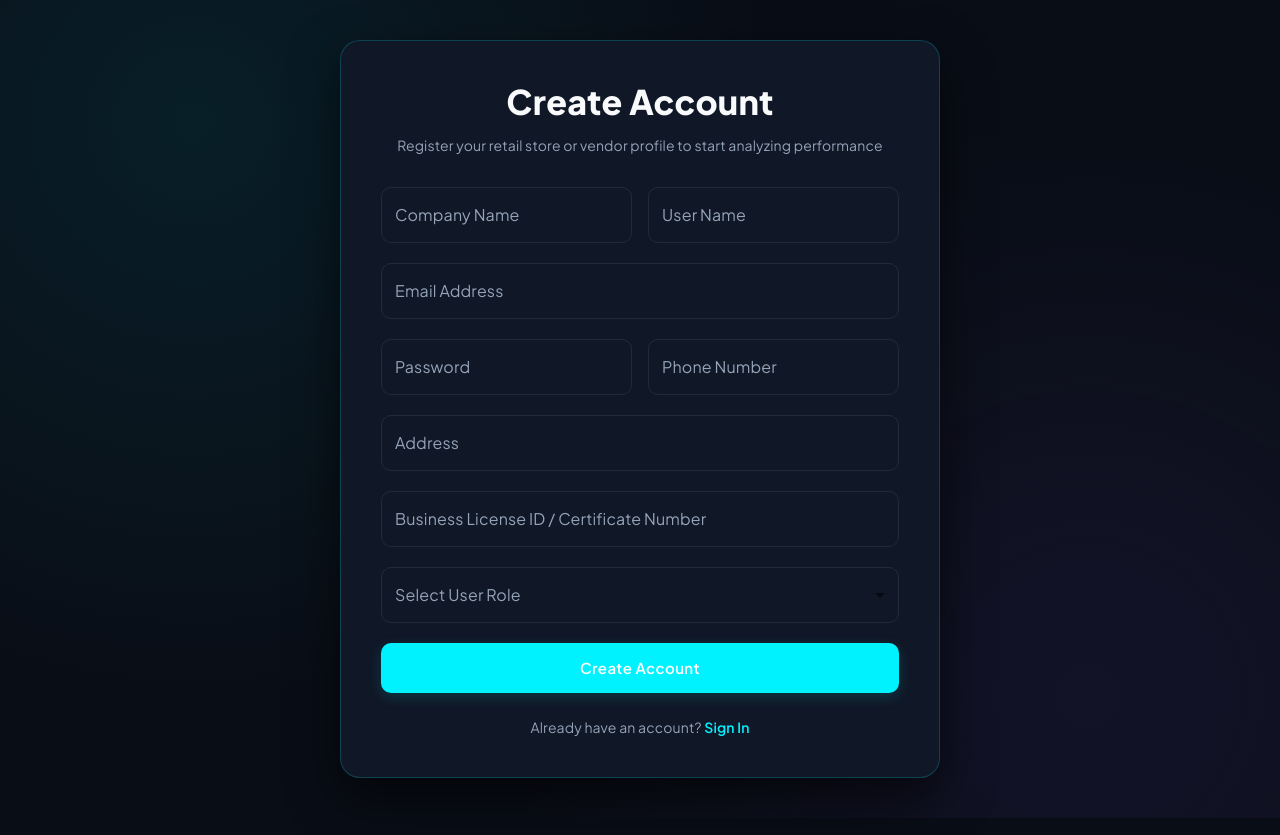
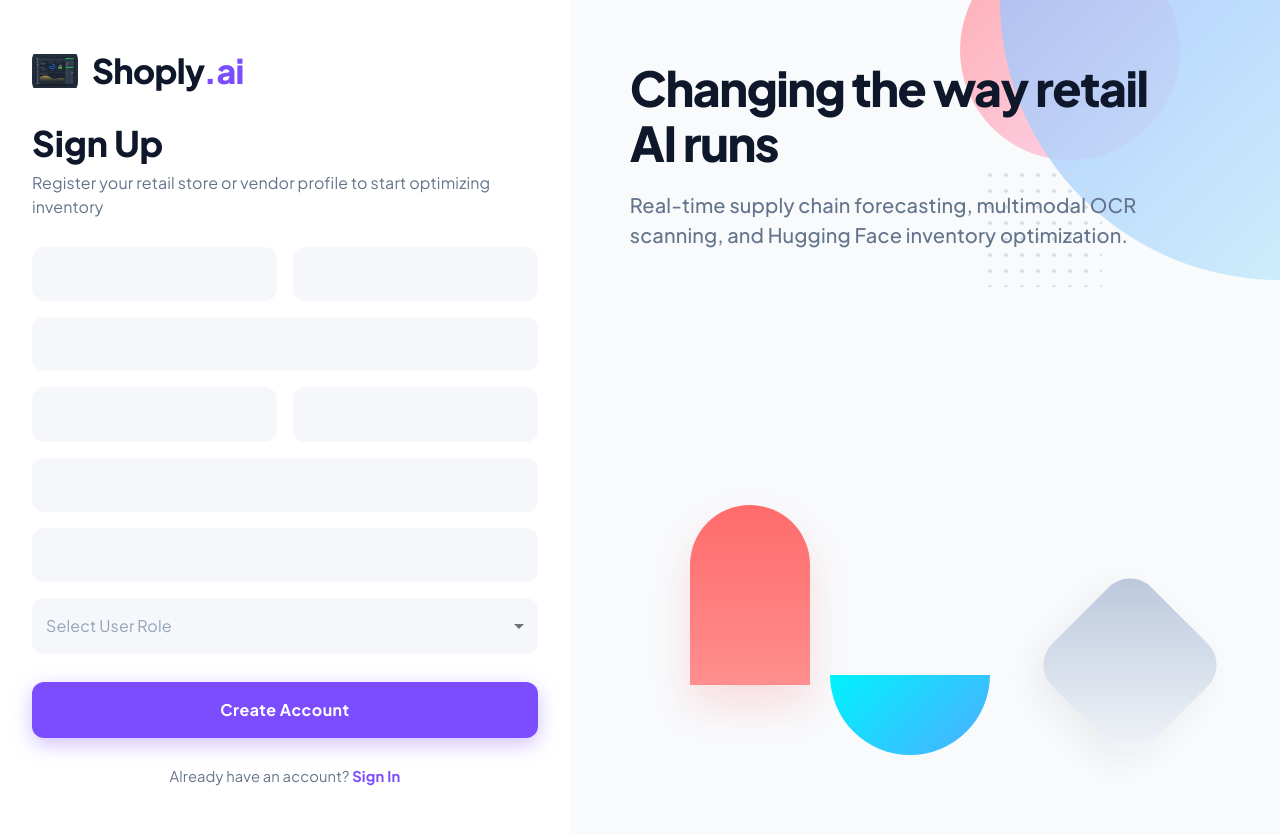
Before and after one commit to harshith0406/LushHushShine, a React (Vite) app in the folder frontend/: page /register in a window 1280 px wide. Built offline with nearby package versions, Linux system fonts and the light colour scheme; no server answers.

Commit message:
Unify Register page design with split-screen layout, expand form width, remove Google login, and refine logo rendering

```diff
--- a/frontend/src/pages/Login.jsx
+++ b/frontend/src/pages/Login.jsx
@@ -42,88 +42,58 @@ const Login = () => {
 
   return (
     <Box style={{ display: 'flex', minHeight: '100vh', width: '100vw', backgroundColor: '#ffffff', color: '#0f172a' }}>
-      {/* Left Column - Login Form */}
+      {/* Left Column - Expanded Login Form */}
       <Box
         style={{
-          flex: '1',
+          flex: '1.2',
           display: 'flex',
           flexDirection: 'column',
           justifyContent: 'center',
           alignItems: 'center',
-          padding: '48px',
-          maxWidth: '560px',
-          margin: '0 auto'
+          padding: '48px 32px'
         }}
       >
-        <Box style={{ width: '100%', maxWidth: '380px' }}>
+        <Box style={{ width: '100%', maxWidth: '480px' }}>
           {/* Brand Logo Header */}
-          <Box display="flex" alignItems="center" gap="12px" marginBottom="36px">
-            <img
-              src="/logo.png"
-              alt="Shoply.ai Logo"
-              style={{ width: '42px', height: '42px', objectFit: 'contain' }}
-            />
-            <Typography variant="h5" style={{ fontWeight: 800, fontFamily: 'var(--font-family)', color: '#0f172a', letterSpacing: '-0.02em' }}>
+          <Box display="flex" alignItems="center" gap="14px" marginBottom="36px">
+            <Box
+              style={{
+                width: '46px',
+                height: '46px',
+                borderRadius: '12px',
+                overflow: 'hidden',
+                display: 'flex',
+                alignItems: 'center',
+                justifyContent: 'center',
+                backgroundColor: '#ffffff'
+              }}
+            >
+              <img
+                src="/logo.png"
+                alt="Shoply.ai Logo"
+                style={{ width: '100%', height: '100%', objectFit: 'contain', mixBlendMode: 'multiply' }}
+              />
+            </Box>
+            <Typography variant="h4" style={{ fontWeight: 800, fontFamily: 'var(--font-family)', color: '#0f172a', letterSpacing: '-0.02em' }}>
               Shoply<span style={{ color: '#7c4dff' }}>.ai</span>
             </Typography>
           </Box>
 
-          <Typography variant="h4" style={{ fontWeight: 800, fontFamily: 'var(--font-family)', color: '#0f172a', marginBottom: '24px' }}>
+          <Typography variant="h3" style={{ fontWeight: 800, fontFamily: 'var(--font-family)', color: '#0f172a', marginBottom: '8px', fontSize: '2.2rem' }}>
             Login
           </Typography>
-
-          {/* Google Login Button */}
-          <Button
-            variant="outlined"
-            fullWidth
-            onClick={() => {
-              // Quick demo login
-              login('demo@shoply.ai', 'password123');
-              navigate('/');
-            }}
-            style={{
-              textTransform: 'none',
-              borderRadius: '10px',
-              padding: '10px',
-              borderColor: '#e2e8f0',
-              color: '#1e293b',
-              fontWeight: 600,
-              fontFamily: 'var(--font-family)',
-              marginBottom: '24px',
-              backgroundColor: '#ffffff',
-              boxShadow: '0 2px 8px rgba(0,0,0,0.03)',
-              display: 'flex',
-              gap: '12px',
-              alignItems: 'center',
-              justifyContent: 'center'
-            }}
-          >
-            <svg width="18" height="18" viewBox="0 0 18 18">
-              <path fill="#4285F4" d="M17.64 9.2c0-.74-.06-1.28-.19-1.84H9v3.34h4.96c-.1.83-.64 2.08-1.84 2.92l2.84 2.2c1.7-1.57 2.68-3.88 2.68-6.62z"/>
-              <path fill="#34A853" d="M9 18c2.43 0 4.47-.8 5.96-2.18l-2.84-2.2c-.76.53-1.78.9-3.12.9-2.38 0-4.41-1.57-5.13-3.74L.97 13.04C2.45 15.98 5.48 18 9 18z"/>
-              <path fill="#FBBC05" d="M3.87 10.78c-.19-.53-.3-1.1-.3-1.78s.11-1.25.3-1.78L.97 4.96C.35 6.18 0 7.55 0 9s.35 2.82.97 4.04l2.9-2.26z"/>
-              <path fill="#EA4335" d="M9 3.58c1.32 0 2.5.45 3.44 1.35l2.58-2.58C13.46.89 11.43 0 9 0 5.48 0 2.45 2.02.97 4.96l2.9 2.26C4.59 5.15 6.62 3.58 9 3.58z"/>
-            </svg>
-            Sign in with Google
-          </Button>
-
-          {/* Divider */}
-          <Box display="flex" alignItems="center" marginBottom="24px">
-            <Box style={{ flex: 1, height: '1px', backgroundColor: '#e2e8f0' }} />
-            <Typography variant="caption" style={{ color: '#94a3b8', padding: '0 12px', fontFamily: 'var(--font-family)' }}>
-              Or sign in with email
-            </Typography>
-            <Box style={{ flex: 1, height: '1px', backgroundColor: '#e2e8f0' }} />
-          </Box>
+          <Typography variant="body1" style={{ color: '#64748b', marginBottom: '32px', fontFamily: 'var(--font-family)' }}>
+            Welcome back! Enter your details to access your dashboard.
+          </Typography>
 
           {error && (
-            <Alert severity="error" style={{ marginBottom: '20px', borderRadius: '10px' }}>
+            <Alert severity="error" style={{ marginBottom: '24px', borderRadius: '12px' }}>
               {error}
             </Alert>
           )}
 
           <form onSubmit={handleSubmit(onSubmit)}>
-            <Box display="flex" flexDirection="column" gap="16px">
+            <Box display="flex" flexDirection="column" gap="20px">
               <TextField
                 placeholder="Email"
                 variant="outlined"
@@ -140,10 +110,11 @@ const Login = () => {
                 InputProps={{
                   style: {
                     backgroundColor: '#f5f7fa',
-                    borderRadius: '10px',
-                    fontSize: '0.92rem',
+                    borderRadius: '12px',
+                    fontSize: '0.95rem',
                     fontFamily: 'var(--font-family)',
-                    color: '#0f172a'
+                    color: '#0f172a',
+                    padding: '4px 8px'
                   }
                 }}
               />
@@ -159,10 +130,11 @@ const Login = () => {
                 InputProps={{
                   style: {
                     backgroundColor: '#f5f7fa',
-                    borderRadius: '10px',
-                    fontSize: '0.92rem',
+                    borderRadius: '12px',
+                    fontSize: '0.95rem',
                     fontFamily: 'var(--font-family)',
-                    color: '#0f172a'
+                    color: '#0f172a',
+                    padding: '4px 8px'
                   },
                   endAdornment: (
                     <InputAdornment position="end">
@@ -174,7 +146,7 @@ const Login = () => {
                 }}
               />
 
-              <Box display="flex" justifyContent="space-between" alignItems="center">
+              <Box display="flex" justifyContent="space-between" alignItems="center" marginTop="4px">
                 <FormControlLabel
                   control={
                     <Checkbox
@@ -184,12 +156,12 @@ const Login = () => {
                     />
                   }
                   label={
-                    <Typography variant="body2" style={{ color: '#64748b', fontSize: '0.85rem', fontFamily: 'var(--font-family)' }}>
+                    <Typography variant="body2" style={{ color: '#64748b', fontSize: '0.88rem', fontFamily: 'var(--font-family)' }}>
                       Keep me logged in
                     </Typography>
                   }
                 />
-                <Link to="#" style={{ color: '#7c4dff', fontWeight: 600, fontSize: '0.85rem', textDecoration: 'none', fontFamily: 'var(--font-family)' }}>
+                <Link to="#" style={{ color: '#7c4dff', fontWeight: 600, fontSize: '0.88rem', textDecoration: 'none', fontFamily: 'var(--font-family)' }}>
                   Forgot password?
                 </Link>
               </Box>
@@ -200,16 +172,16 @@ const Login = () => {
                 size="large"
                 disabled={loading}
                 style={{
-                  borderRadius: '10px',
-                  padding: '12px',
+                  borderRadius: '12px',
+                  padding: '14px',
                   fontWeight: 700,
-                  fontSize: '0.95rem',
+                  fontSize: '1rem',
                   textTransform: 'none',
                   fontFamily: 'var(--font-family)',
                   backgroundColor: '#7c4dff',
                   color: '#ffffff',
                   boxShadow: '0 6px 20px rgba(124, 77, 255, 0.35)',
-                  marginTop: '8px'
+                  marginTop: '12px'
                 }}
               >
                 {loading ? <CircularProgress size={24} color="inherit" /> : 'Login'}
@@ -217,8 +189,8 @@ const Login = () => {
             </Box>
           </form>
 
-          <Box display="flex" justifyContent="center" marginTop="28px">
-            <Typography variant="body2" style={{ color: '#64748b', fontFamily: 'var(--font-family)' }}>
+          <Box display="flex" justifyContent="center" marginTop="32px">
+            <Typography variant="body2" style={{ color: '#64748b', fontFamily: 'var(--font-family)', fontSize: '0.92rem' }}>
               Don't have an account?{' '}
               <Link
                 to="/register"
@@ -231,10 +203,10 @@ const Login = () => {
         </Box>
       </Box>
 
-      {/* Right Column - Artistic Banner with Floating Shapes (Reference Image 2) */}
+      {/* Right Column - Artistic Banner with Floating Shapes */}
       <Box
         style={{
-          flex: '1.2',
+          flex: '1.4',
           backgroundColor: '#f8fafc',
           display: { xs: 'none', md: 'flex' },
           position: 'relative',
@@ -244,11 +216,9 @@ const Login = () => {
           padding: '60px'
         }}
       >
-        {/* Floating Pastel Shapes (Matching Image 2) */}
         <Box style={{ position: 'absolute', top: '-60px', right: '100px', width: '220px', height: '220px', borderRadius: '50%', background: 'linear-gradient(135deg, #ff9a9e 0%, #fecfef 100%)', opacity: 0.8 }} />
         <Box style={{ position: 'absolute', top: '0px', right: '0px', width: '280px', height: '280px', borderRadius: '0 0 0 100%', background: 'linear-gradient(135deg, #a1c4fd 0%, #c2e9fb 100%)', opacity: 0.8 }} />
 
-        {/* Dotted Grid Decoration */}
         <Box
           style={{
             position: 'absolute',
@@ -262,16 +232,10 @@ const Login = () => {
           }}
         />
 
-        {/* Floating Coral Arch */}
         <Box style={{ position: 'absolute', bottom: '150px', left: '120px', width: '120px', height: '180px', borderRadius: '90px 90px 0 0', background: 'linear-gradient(180deg, #ff6b6b 0%, #ff8e8e 100%)', boxShadow: '0 20px 40px rgba(255,107,107,0.2)' }} />
-
-        {/* Floating Cyan Semi-Circle */}
         <Box style={{ position: 'absolute', bottom: '80px', left: '260px', width: '160px', height: '80px', borderRadius: '80px 80px 0 0', transform: 'rotate(180deg)', background: 'linear-gradient(135deg, #4facfe 0%, #00f2fe 100%)' }} />
-
-        {/* Floating Purple Rounded Triangle */}
         <Box style={{ position: 'absolute', bottom: '100px', right: '80px', width: '140px', height: '140px', borderRadius: '30px', transform: 'rotate(45deg)', background: 'linear-gradient(135deg, #b8c6db 0%, #f5f7fa 100%)', boxShadow: '0 15px 35px rgba(0,0,0,0.06)' }} />
 
-        {/* Headline Banner Text (Reference Image 2) */}
         <Box style={{ position: 'relative', zIndex: 2, maxWidth: '520px', textAlign: 'left' }}>
           <Typography
             variant="h2"
--- a/frontend/src/pages/Register.jsx
+++ b/frontend/src/pages/Register.jsx
@@ -38,62 +38,87 @@ const Register = () => {
   };
 
   return (
-    <div className="auth-container fade-in" style={{ padding: '40px 24px' }}>
-      <Box className="auth-card glass-panel" style={{ maxWidth: '600px' }}>
-        <Typography
-          variant="h4"
-          align="center"
-          gutterBottom
-          style={{ fontWeight: 800, fontFamily: 'var(--font-family)' }}
+    <Box style={{ display: 'flex', minHeight: '100vh', width: '100vw', backgroundColor: '#ffffff', color: '#0f172a' }}>
+      {/* Left Column - Expanded Registration Form */}
+      <Box
+        style={{
+          flex: '1.2',
+          display: 'flex',
+          flexDirection: 'column',
+          justifyContent: 'center',
+          alignItems: 'center',
+          padding: '48px 32px'
+        }}
       >
-          Create Account
+        <Box style={{ width: '100%', maxWidth: '520px' }}>
+          {/* Brand Logo Header */}
+          <Box display="flex" alignItems="center" gap="14px" marginBottom="28px">
+            <Box
+              style={{
+                width: '46px',
+                height: '46px',
+                borderRadius: '12px',
+                overflow: 'hidden',
+                display: 'flex',
+                alignItems: 'center',
+                justifyContent: 'center',
+                backgroundColor: '#ffffff'
+              }}
+            >
+              <img
+                src="/logo.png"
+                alt="Shoply.ai Logo"
+                style={{ width: '100%', height: '100%', objectFit: 'contain', mixBlendMode: 'multiply' }}
+              />
+            </Box>
+            <Typography variant="h4" style={{ fontWeight: 800, fontFamily: 'var(--font-family)', color: '#0f172a', letterSpacing: '-0.02em' }}>
+              Shoply<span style={{ color: '#7c4dff' }}>.ai</span>
             </Typography>
-        <Typography
-          variant="body2"
-          align="center"
-          style={{ color: 'var(--text-secondary)', marginBottom: '32px' }}
-        >
-          Register your retail store or vendor profile to start analyzing performance
+          </Box>
+
+          <Typography variant="h3" style={{ fontWeight: 800, fontFamily: 'var(--font-family)', color: '#0f172a', marginBottom: '8px', fontSize: '2.2rem' }}>
+            Sign Up
+          </Typography>
+          <Typography variant="body1" style={{ color: '#64748b', marginBottom: '28px', fontFamily: 'var(--font-family)' }}>
+            Register your retail store or vendor profile to start optimizing inventory
           </Typography>
 
           {error && (
-          <Alert severity="error" style={{ marginBottom: '24px', borderRadius: 'var(--border-radius-sm)' }}>
+            <Alert severity="error" style={{ marginBottom: '24px', borderRadius: '12px' }}>
               {error}
             </Alert>
           )}
 
           <form onSubmit={handleSubmit(onSubmit)}>
-          <Box display="flex" flexDirection="column" gap="20px">
+            <Box display="flex" flexDirection="column" gap="16px">
               <Box display="flex" gap="16px" flexWrap="wrap">
-              <Box flex={1} minWidth="240px">
+                <Box flex={1} minWidth="220px">
                   <TextField
-                  label="Company Name"
+                    placeholder="Company Name"
                     variant="outlined"
                     fullWidth
                     {...register('companyName', { required: 'Company name is required' })}
                     error={!!errors.companyName}
                     helperText={errors.companyName?.message}
-                  InputLabelProps={{ style: { fontFamily: 'var(--font-family)' } }}
-                  InputProps={{ style: { borderRadius: 'var(--border-radius-sm)' } }}
+                    InputProps={{ style: { backgroundColor: '#f5f7fa', borderRadius: '12px', fontSize: '0.92rem', color: '#0f172a' } }}
                   />
                 </Box>
 
-              <Box flex={1} minWidth="240px">
+                <Box flex={1} minWidth="220px">
                   <TextField
-                  label="User Name"
+                    placeholder="User Name"
                     variant="outlined"
                     fullWidth
                     {...register('userName', { required: 'User name is required' })}
                     error={!!errors.userName}
                     helperText={errors.userName?.message}
-                  InputLabelProps={{ style: { fontFamily: 'var(--font-family)' } }}
-                  InputProps={{ style: { borderRadius: 'var(--border-radius-sm)' } }}
+                    InputProps={{ style: { backgroundColor: '#f5f7fa', borderRadius: '12px', fontSize: '0.92rem', color: '#0f172a' } }}
                   />
                 </Box>
               </Box>
 
               <TextField
-              label="Email Address"
+                placeholder="Email Address"
                 variant="outlined"
                 fullWidth
                 {...register('email', {
@@ -105,14 +130,13 @@ const Register = () => {
                 })}
                 error={!!errors.email}
                 helperText={errors.email?.message}
-              InputLabelProps={{ style: { fontFamily: 'var(--font-family)' } }}
-              InputProps={{ style: { borderRadius: 'var(--border-radius-sm)' } }}
+                InputProps={{ style: { backgroundColor: '#f5f7fa', borderRadius: '12px', fontSize: '0.92rem', color: '#0f172a' } }}
               />
 
               <Box display="flex" gap="16px" flexWrap="wrap">
-              <Box flex={1} minWidth="240px">
+                <Box flex={1} minWidth="220px">
                   <TextField
-                  label="Password"
+                    placeholder="Password"
                     type="password"
                     variant="outlined"
                     fullWidth
@@ -125,45 +149,41 @@ const Register = () => {
                     })}
                     error={!!errors.password}
                     helperText={errors.password?.message}
-                  InputLabelProps={{ style: { fontFamily: 'var(--font-family)' } }}
-                  InputProps={{ style: { borderRadius: 'var(--border-radius-sm)' } }}
+                    InputProps={{ style: { backgroundColor: '#f5f7fa', borderRadius: '12px', fontSize: '0.92rem', color: '#0f172a' } }}
                   />
                 </Box>
 
-              <Box flex={1} minWidth="240px">
+                <Box flex={1} minWidth="220px">
                   <TextField
-                  label="Phone Number"
+                    placeholder="Phone Number"
                     variant="outlined"
                     fullWidth
                     {...register('phone', { required: 'Phone number is required' })}
                     error={!!errors.phone}
                     helperText={errors.phone?.message}
-                  InputLabelProps={{ style: { fontFamily: 'var(--font-family)' } }}
-                  InputProps={{ style: { borderRadius: 'var(--border-radius-sm)' } }}
+                    InputProps={{ style: { backgroundColor: '#f5f7fa', borderRadius: '12px', fontSize: '0.92rem', color: '#0f172a' } }}
                   />
                 </Box>
               </Box>
 
               <TextField
-              label="Address"
+                placeholder="Address"
                 variant="outlined"
                 fullWidth
                 {...register('address', { required: 'Address is required' })}
                 error={!!errors.address}
                 helperText={errors.address?.message}
-              InputLabelProps={{ style: { fontFamily: 'var(--font-family)' } }}
-              InputProps={{ style: { borderRadius: 'var(--border-radius-sm)' } }}
+                InputProps={{ style: { backgroundColor: '#f5f7fa', borderRadius: '12px', fontSize: '0.92rem', color: '#0f172a' } }}
               />
 
               <TextField
-              label="Business License ID / Certificate Number"
+                placeholder="Business License ID / Certificate Number"
                 variant="outlined"
                 fullWidth
                 {...register('licenseNo', { required: 'Business License ID is required' })}
                 error={!!errors.licenseNo}
                 helperText={errors.licenseNo?.message}
-              InputLabelProps={{ style: { fontFamily: 'var(--font-family)' } }}
-              InputProps={{ style: { borderRadius: 'var(--border-radius-sm)' } }}
+                InputProps={{ style: { backgroundColor: '#f5f7fa', borderRadius: '12px', fontSize: '0.92rem', color: '#0f172a' } }}
               />
 
               <FormControl fullWidth error={!!errors.role}>
@@ -173,7 +193,7 @@ const Register = () => {
                   label="Select User Role"
                   defaultValue=""
                   {...register('role', { required: 'Role is required' })}
-                style={{ borderRadius: 'var(--border-radius-sm)' }}
+                  style={{ borderRadius: '12px', backgroundColor: '#f5f7fa', color: '#0f172a' }}
                 >
                   <MenuItem value="Selling Place">Selling Place (Supermarket / Retail Store)</MenuItem>
                   <MenuItem value="Vendor">Vendor (Product Supplier)</MenuItem>
@@ -184,17 +204,19 @@ const Register = () => {
               <Button
                 type="submit"
                 variant="contained"
-              color="primary"
                 size="large"
                 disabled={loading}
                 style={{
-                borderRadius: 'var(--border-radius-sm)',
-                padding: '12px',
-                fontWeight: 600,
+                  borderRadius: '12px',
+                  padding: '14px',
+                  fontWeight: 700,
+                  fontSize: '1rem',
                   textTransform: 'none',
                   fontFamily: 'var(--font-family)',
-                backgroundColor: 'var(--primary)',
-                boxShadow: '0 4px 14px 0 var(--primary-glow)'
+                  backgroundColor: '#7c4dff',
+                  color: '#ffffff',
+                  boxShadow: '0 6px 20px rgba(124, 77, 255, 0.35)',
+                  marginTop: '12px'
                 }}
               >
                 {loading ? <CircularProgress size={24} color="inherit" /> : 'Create Account'}
@@ -202,19 +224,73 @@ const Register = () => {
             </Box>
           </form>
 
-        <Box display="flex" justifyContent="center" marginTop="24px">
-          <Typography variant="body2" style={{ color: 'var(--text-secondary)' }}>
+          <Box display="flex" justifyContent="center" marginTop="28px">
+            <Typography variant="body2" style={{ color: '#64748b', fontFamily: 'var(--font-family)', fontSize: '0.92rem' }}>
               Already have an account?{' '}
               <Link
                 to="/login"
-              style={{ color: 'var(--primary)', fontWeight: 600, textDecoration: 'none' }}
+                style={{ color: '#7c4dff', fontWeight: 700, textDecoration: 'none' }}
               >
                 Sign In
               </Link>
             </Typography>
           </Box>
         </Box>
-    </div>
+      </Box>
+
+      {/* Right Column - Artistic Banner with Floating Shapes */}
+      <Box
+        style={{
+          flex: '1.4',
+          backgroundColor: '#f8fafc',
+          display: { xs: 'none', md: 'flex' },
+          position: 'relative',
+          overflow: 'hidden',
+          alignItems: 'center',
+          justifyContent: 'center',
+          padding: '60px'
+        }}
+      >
+        <Box style={{ position: 'absolute', top: '-60px', right: '100px', width: '220px', height: '220px', borderRadius: '50%', background: 'linear-gradient(135deg, #ff9a9e 0%, #fecfef 100%)', opacity: 0.8 }} />
+        <Box style={{ position: 'absolute', top: '0px', right: '0px', width: '280px', height: '280px', borderRadius: '0 0 0 100%', background: 'linear-gradient(135deg, #a1c4fd 0%, #c2e9fb 100%)', opacity: 0.8 }} />
+
+        <Box
+          style={{
+            position: 'absolute',
+            top: '20%',
+            right: '25%',
+            width: '120px',
+            height: '120px',
+            backgroundImage: 'radial-gradient(#cbd5e1 2px, transparent 2px)',
+            backgroundSize: '16px 16px',
+            opacity: 0.7
+          }}
+        />
+
+        <Box style={{ position: 'absolute', bottom: '150px', left: '120px', width: '120px', height: '180px', borderRadius: '90px 90px 0 0', background: 'linear-gradient(180deg, #ff6b6b 0%, #ff8e8e 100%)', boxShadow: '0 20px 40px rgba(255,107,107,0.2)' }} />
+        <Box style={{ position: 'absolute', bottom: '80px', left: '260px', width: '160px', height: '80px', borderRadius: '80px 80px 0 0', transform: 'rotate(180deg)', background: 'linear-gradient(135deg, #4facfe 0%, #00f2fe 100%)' }} />
+        <Box style={{ position: 'absolute', bottom: '100px', right: '80px', width: '140px', height: '140px', borderRadius: '30px', transform: 'rotate(45deg)', background: 'linear-gradient(135deg, #b8c6db 0%, #f5f7fa 100%)', boxShadow: '0 15px 35px rgba(0,0,0,0.06)' }} />
+
+        <Box style={{ position: 'relative', zIndex: 2, maxWidth: '520px', textAlign: 'left' }}>
+          <Typography
+            variant="h2"
+            style={{
+              fontWeight: 800,
+              fontFamily: 'var(--font-family)',
+              color: '#0f172a',
+              lineHeight: 1.15,
+              fontSize: '3rem',
+              letterSpacing: '-0.03em'
+            }}
+          >
+            Changing the way retail AI runs
+          </Typography>
+          <Typography variant="h6" style={{ marginTop: '20px', color: '#64748b', fontWeight: 500, fontFamily: 'var(--font-family)', lineHeight: 1.5 }}>
+            Real-time supply chain forecasting, multimodal OCR scanning, and Hugging Face inventory optimization.
+          </Typography>
+        </Box>
+      </Box>
+    </Box>
   );
 };
 
```
Lines whose indentation alone changed are shown as unchanged.
